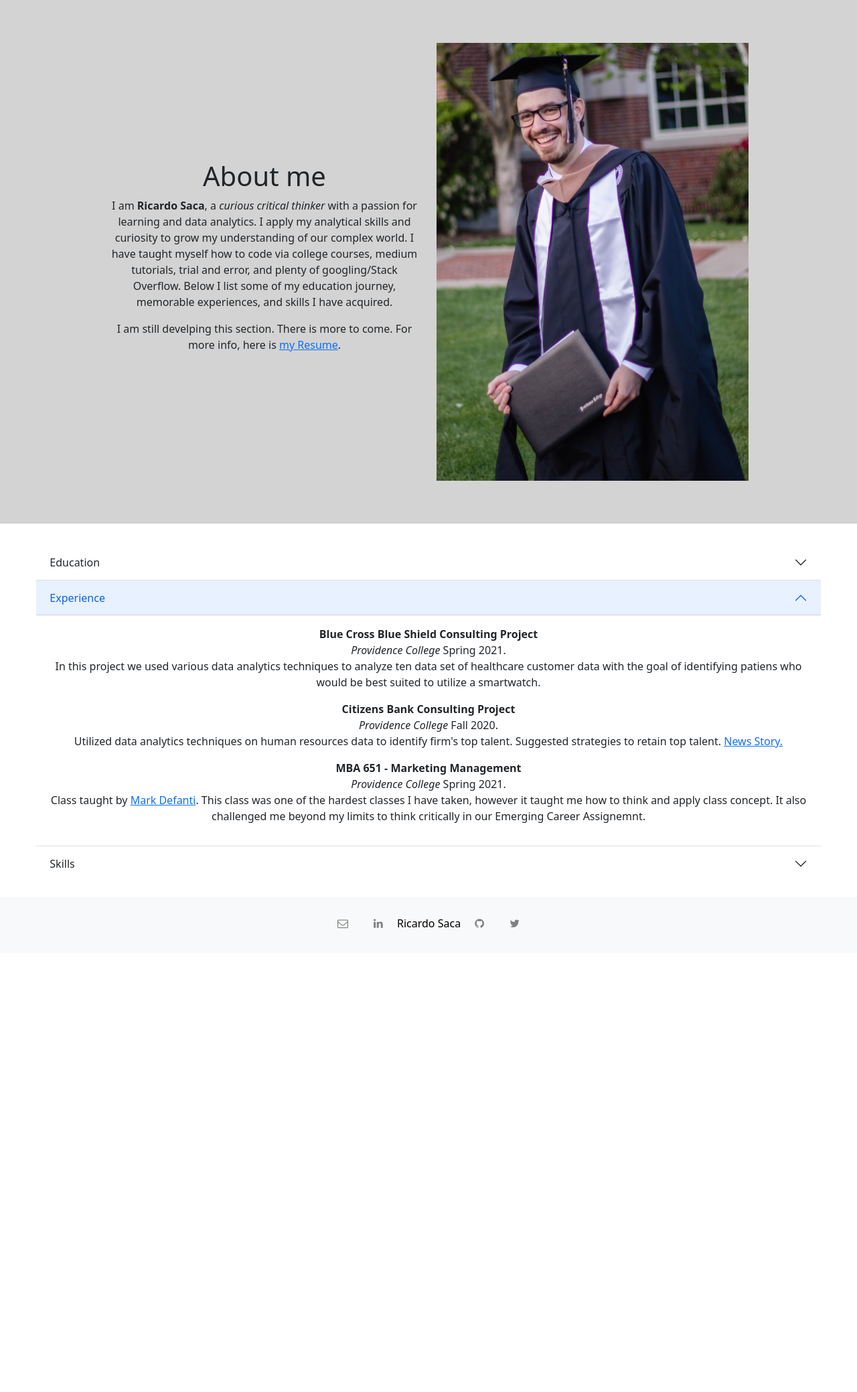
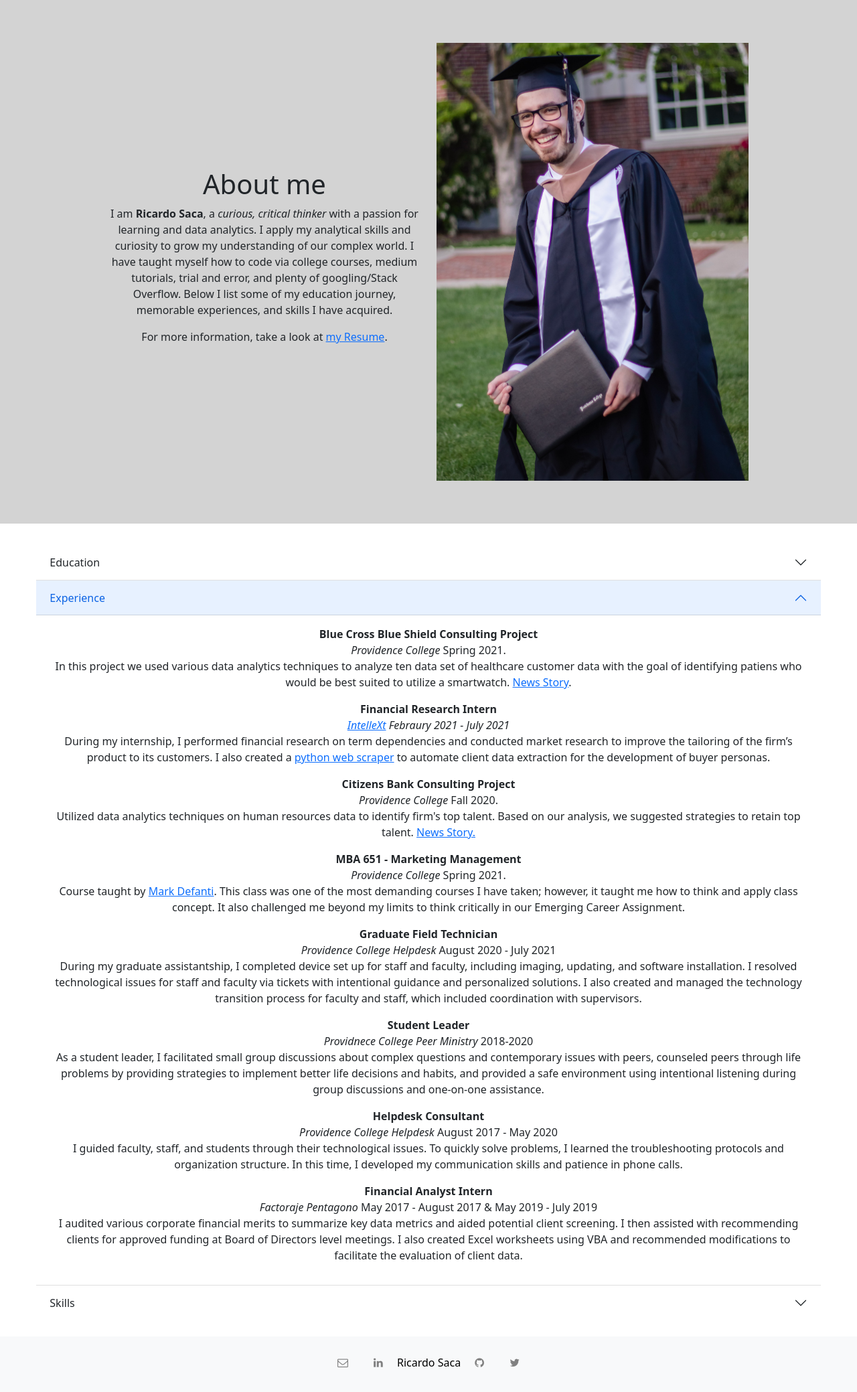
Before and after one commit to RicardoSaca/website, a Flask app: page /about in a window 1280 px wide, after a click on "Experience". Shown: the part 56-2135 px from the top of the page at 67% size. Before the commit the page ends 1443 px from the top, so only its background shows below. Run offline with Flask 2, Linux system fonts and the light colour scheme.

Commit message:
Updated about page

```diff
--- a/website/main/templates/about.html
+++ b/website/main/templates/about.html
@@ -9,13 +9,13 @@
             <h1>About me</h1>
             <!-- short bio -->
             <p>
-                I am <strong>Ricardo Saca</strong>, a <i>curious critical thinker</i> with a passion for learning and data analytics.
+                I am <strong>Ricardo Saca</strong>, a <i>curious, critical thinker</i> with a passion for learning and data analytics.
                 I apply my analytical skills and curiosity to grow my understanding of our complex world.
                 I have taught myself how to code via college courses, medium tutorials, trial and error, and plenty of googling/Stack Overflow.
                 Below I list some of my education journey, memorable experiences, and skills I have acquired.
             </p>
             <p>
-                I am still develping this section. There is more to come. For more info, here is <a href="{{ url_for('static', filename='documents/Ricardo_Saca.pdf')}}">my Resume</a>.
+                For more information, take a look at <a href="{{ url_for('static', filename='documents/Ricardo_Saca.pdf')}}">my Resume</a>.
             </p>
         </span>
     </div>
@@ -65,19 +65,54 @@
                             <li>
                                 <b>Blue Cross Blue Shield Consulting Project</b>
                                 <br><i>Providence College</i> Spring 2021.
-                                <p>In this project we used various data analytics techniques to analyze ten data set of healthcare customer data with the goal of identifying patiens who would be best suited to utilize a smartwatch.</p>
+                                <p>In this project we used various data analytics techniques to analyze ten data set of healthcare customer data with the goal of identifying patiens who would be best suited to utilize a smartwatch.
+                                    <a href="https://business.providence.edu/2021/08/25/bcbsri-project/">News Story</a>.
+                                </p>
+                            </li>
+                            <li>
+                                <b>Financial Research Intern</b>
+                                <br><i><a href="https://www.intellext.ai/">IntelleXt</a> Febraury 2021 - July 2021</i>
+                                <p>During my internship, I performed financial research on term dependencies and conducted market research to improve the tailoring of the firm’s product to its customers. I also created a <a href="https://github.com/RicardoSaca/scraper">python web scraper</a> to automate client data extraction for the development of buyer personas.</p>
                             </li>
                             <li>
                                 <b>Citizens Bank Consulting Project</b>
                                 <br><i>Providence College</i> Fall 2020.
-                                <p>Utilized data analytics techniques on human resources data to identify firm's top talent. Suggested strategies to retain top talent.
+                                <p>Utilized data analytics techniques on human resources data to identify firm's top talent. Based on our analysis, we suggested strategies to retain top talent.
                                     <a href="https://business.providence.edu/2021/01/22/pc-business-analytics-class-presents-to-citizens-on-real-world-project/">News Story.</a>
                                 </p>
                             </li>
                             <li>
                                 <b>MBA 651 - Marketing Management</b>
                                 <br><i>Providence College</i> Spring 2021.
-                                <p>Class taught by <a href="https://www.linkedin.com/in/markdefanti/">Mark Defanti</a>. This class was one of the hardest classes I have taken, however it taught me how to think and apply class concept. It also challenged me beyond my limits to think critically in our Emerging Career Assignemnt.</p>
+                                <p>Course taught by <a href="https://www.linkedin.com/in/markdefanti/">Mark Defanti</a>. This class was one of the most demanding courses I have taken; however, it taught me how to think and apply class concept. It also challenged me beyond my limits to think critically in our Emerging Career Assignment.</p>
+                            </li>
+                            <li>
+                                <b>Graduate Field Technician</b>
+                                <br><i>Providence College Helpdesk</i> August 2020 - July 2021
+                                <p>
+                                    During my graduate assistantship, I completed device set up for staff and faculty, including imaging, updating, and software installation. I resolved technological issues for staff and faculty via tickets with intentional guidance and personalized solutions. I also created and managed the technology transition process for faculty and staff, which included coordination with supervisors.
+                                </p>
+                            </li>
+                            <li>
+                                <b>Student Leader</b>
+                                <br><i>Providnece College Peer Ministry</i> 2018-2020
+                                <p>
+                                    As a student leader, I facilitated small group discussions about complex questions and contemporary issues with peers, counseled peers through life problems by providing strategies to implement better life decisions and habits, and provided a safe environment using intentional listening during group discussions and one-on-one assistance.
+                                </p>
+                            </li>
+                            <li>
+                                <b>Helpdesk Consultant</b>
+                                <br><i>Providence College Helpdesk</i> August 2017 - May 2020
+                                <p>
+                                    I guided faculty, staff, and students through their technological issues. To quickly solve problems, I learned the troubleshooting protocols and organization structure. In this time, I developed my communication skills and patience in phone calls.
+                                </p>
+                            </li>
+                            <li>
+                                <b>Financial Analyst Intern</b>
+                                <br><i>Factoraje Pentagono</i> May 2017 - August 2017 & May 2019 - July 2019
+                                <p>
+                                    I audited various corporate financial merits to summarize key data metrics and aided potential client screening. I then assisted with recommending clients for approved funding at Board of Directors level meetings. I also created Excel worksheets using VBA and recommended modifications to facilitate the evaluation of client data.
+                                </p>
                             </li>
                         </ul>
                     </div>
```
